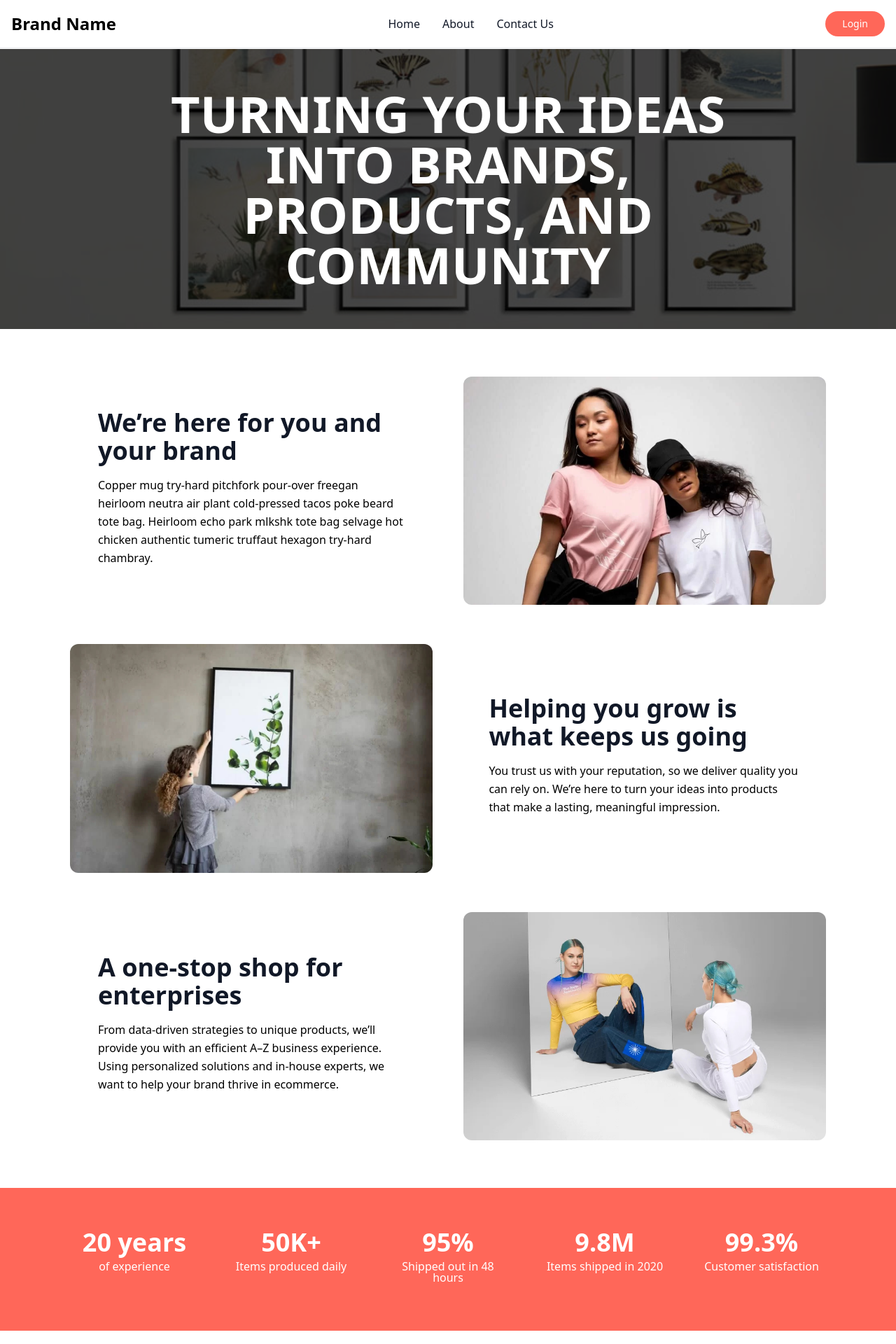
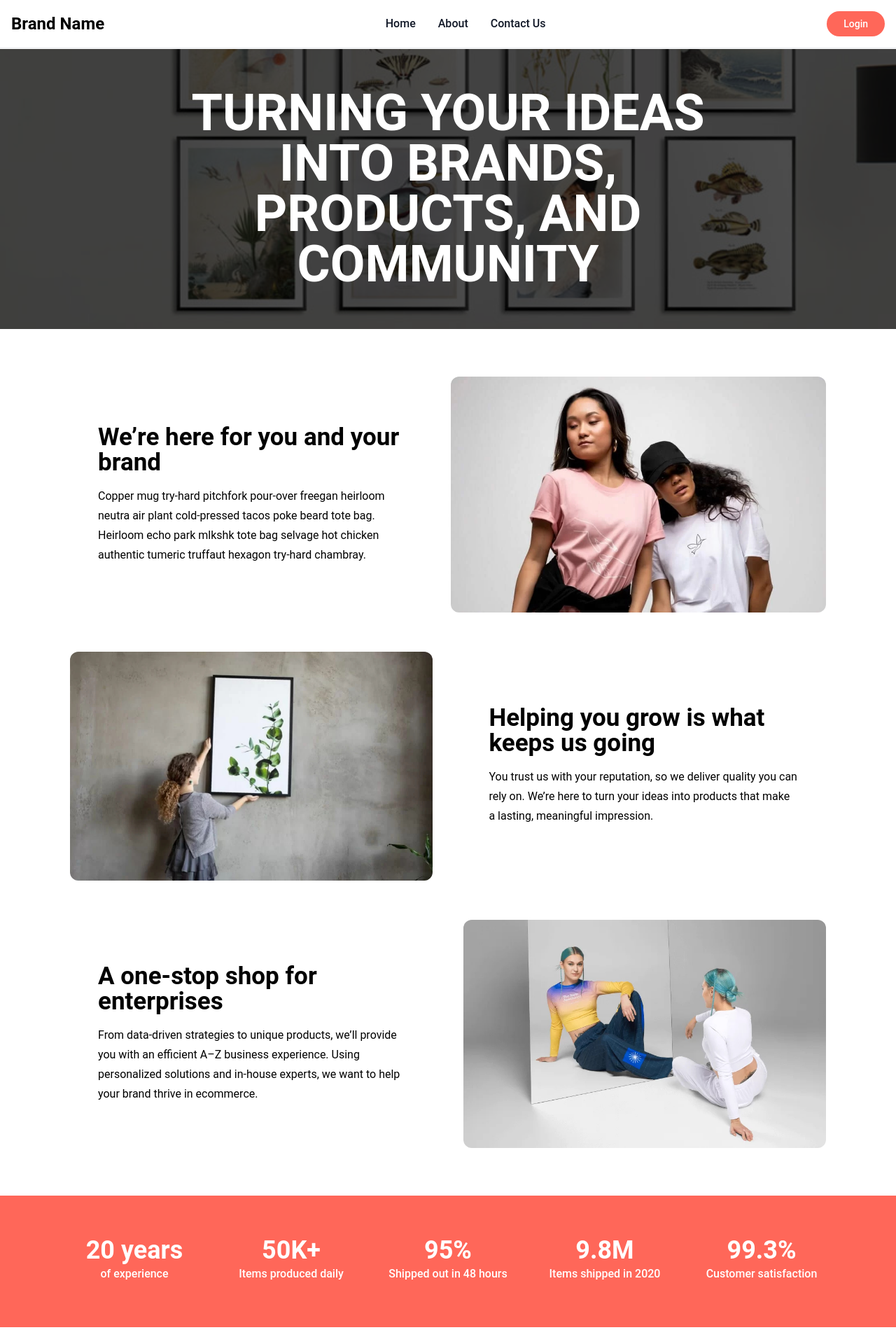
Before and after one commit to shoaibghulam/Prints-on-Demand, a Django app: page /about in a window 1280 px wide. Shown: the top 1920 px of the page at 70% size. Run offline with Django 4.2, Linux system fonts and the light colour scheme; grey boxes labelled with a size stand in for pictures from a placeholder-image service; some libraries are stand-ins or nearby versions.

Commit message:
new chanfes

```diff
--- a/static/main/main.css
+++ b/static/main/main.css
@@ -1653,20 +1606,20 @@ input[type="range"]::-ms-fill-lower {
   padding-top: 5rem;
 }
 
-.tw-pt-\[70px\] {
-  padding-top: 70px;
+.tw-pb-5 {
+  padding-bottom: 1.25rem;
 }
 
 .tw-text-center {
   text-align: center;
 }
 
-.tw-text-right {
-  text-align: right;
-}
-
 .\!tw-text-right {
   text-align: right !important;
+}
+
+.tw-font-roboto {
+  font-family: Roboto, sans-serif;
 }
 
 .tw-text-2xl {
@@ -1694,6 +1647,14 @@ input[type="range"]::-ms-fill-lower {
   line-height: 1.5rem;
 }
 
+.tw-text-f16 {
+  font-size: 16px;
+}
+
+.tw-text-f35 {
+  font-size: 35px;
+}
+
 .tw-text-lg {
   font-size: 1.125rem;
   line-height: 1.75rem;
@@ -1768,6 +1733,10 @@ input[type="range"]::-ms-fill-lower {
 
 .tw-leading-relaxed {
   line-height: 1.625;
+}
+
+.tw-leading-9 {
+  line-height: 2.25rem;
 }
 
 .tw-tracking-wider {
@@ -1831,6 +1795,11 @@ input[type="range"]::-ms-fill-lower {
 .tw-text-white {
   --tw-text-opacity: 1;
   color: rgb(255 255 255 / var(--tw-text-opacity));
+}
+
+.tw-text-black {
+  --tw-text-opacity: 1;
+  color: rgb(0 0 0 / var(--tw-text-opacity));
 }
 
 .tw-underline {
@@ -2426,28 +2387,24 @@ input[type="range"]::-ms-fill-lower {
     flex-direction: row;
   }
 
-  .md\:tw-flex-col {
-    flex-direction: column;
-  }
-
   .md\:tw-items-start {
     align-items: flex-start;
   }
 
-  .md\:tw-items-center {
-    align-items: center;
-  }
-
-  .md\:tw-justify-evenly {
-    justify-content: space-evenly;
-  }
-
   .md\:tw-gap-10 {
     gap: 2.5rem;
   }
 
   .md\:tw-gap-20 {
     gap: 5rem;
+  }
+
+  .md\:tw-gap-5 {
+    gap: 1.25rem;
+  }
+
+  .md\:tw-gap-2 {
+    gap: 0.5rem;
   }
 
   .md\:tw-space-x-6 > :not([hidden]) ~ :not([hidden]) {
--- a/templates/public/about.html
+++ b/templates/public/about.html
@@ -10,15 +10,15 @@
         </h1>
       </div>
     </header>
-    <div class="tw-container tw-m-auto tw-px-2 md:tw-px-20 tw-py-10">
+    <div class="tw-container tw-m-auto tw-px-2 md:tw-px-20 tw-py-10 tw-leading-7">
       <!-- items start -->
-        <div class="tw-flex tw-px-5 tw-py-7 md:tw-flex-row tw-flex-col-reverse tw-items-center tw-gap-2 md:tw-gap-10">
+        <div class="tw-flex tw-px-5 tw-py-7 md:tw-flex-row tw-flex-col-reverse tw-items-center tw-gap-2 md:tw-gap-2">
 
-      <div class="tw-w-full md:tw-w-1/2 pt-6 tw-px-3 md:tw-px-10">
-        <h1 class="title-font sm:tw-text-4xl tw-text-3xl tw-mb-4 tw-font-bold tw-text-gray-900">We’re here for you and your brand
+      <div class="tw-w-full md:tw-w-1/2 tw-px-3 md:tw-px-10">
+        <h1 class="tw-text-f35 tw-leading-9 tw-mb-4 tw-font-bold tw-text-black">We’re here for you and your brand
 
         </h1>
-        <p class="tw-mb-8 tw-leading-relaxed">Copper mug try-hard pitchfork pour-over freegan heirloom neutra air plant cold-pressed tacos poke beard tote bag. Heirloom echo park mlkshk tote bag selvage hot chicken authentic tumeric truffaut hexagon try-hard chambray.</p>
+        <p class="tw-text-f16">Copper mug try-hard pitchfork pour-over freegan heirloom neutra air plant cold-pressed tacos poke beard tote bag. Heirloom echo park mlkshk tote bag selvage hot chicken authentic tumeric truffaut hexagon try-hard chambray.</p>
 
       </div>
 
@@ -33,10 +33,10 @@
           <div class="tw-w-full md:tw-w-1/2">
             <img class="tw-object-cover tw-object-center tw-rounded-xl" alt="hero" src="{% static 'images/about2.jpg' %}">
           </div>
-      <div class="tw-w-full md:tw-w-1/2 pt-6 tw-px-3 md:tw-px-10">
-        <h1 class="title-font sm:tw-text-4xl tw-text-3xl tw-mb-4 tw-font-bold tw-text-gray-900">Helping you grow is what keeps us going
+      <div class="tw-w-full md:tw-w-1/2 tw-px-3 md:tw-px-10">
+        <h1 class="tw-text-f35 tw-leading-9 tw-mb-4 tw-font-bold tw-text-black">Helping you grow is what keeps us going
         </h1>
-        <p class="tw-mb-8 tw-leading-relaxed">You trust us with your reputation, so we deliver quality you can rely on. We’re here to turn your ideas into products that make a lasting, meaningful impression.
+        <p class="tw-text-f16">You trust us with your reputation, so we deliver quality you can rely on. We’re here to turn your ideas into products that make a lasting, meaningful impression.
         </p>
 
       </div>
@@ -46,10 +46,10 @@
        <!-- items start -->
        <div class="tw-flex tw-px-5 tw-py-7 md:tw-flex-row tw-flex-col-reverse tw-items-center tw-gap-2 md:tw-gap-10">
 
-        <div class="tw-w-full md:tw-w-1/2 pt-6 tw-px-3 md:tw-px-10">
-          <h1 class="title-font sm:tw-text-4xl tw-text-3xl tw-mb-4 tw-font-bold tw-text-gray-900">A one-stop shop for enterprises
+        <div class="tw-w-full md:tw-w-1/2 tw-px-3 md:tw-px-10">
+          <h1 class="tw-text-f35 tw-leading-9 tw-mb-4 tw-font-bold tw-text-black">A one-stop shop for enterprises
           </h1>
-          <p class="tw-mb-8 tw-leading-relaxed">From data-driven strategies to unique products, we’ll provide you with an efficient A–Z business experience. Using personalized solutions and in-house experts, we want to help your brand thrive in ecommerce.
+          <p class="tw-text-f16">From data-driven strategies to unique products, we’ll provide you with an efficient A–Z business experience. Using personalized solutions and in-house experts, we want to help your brand thrive in ecommerce.
           </p>
 
         </div>
@@ -120,14 +120,14 @@
   <section>
     <div class="tw-container tw-m-auto tw-px-2 md:tw-px-20 tw-py-20">
 
-         <div class="tw-grid tw-grid-cols-1 md:tw-grid-cols-2 tw-gap-4 tw-space-y-10 md:tw-space-y-0 md:tw-gap-20 tw-text-[#222222] text-center md:tw-text-left">
+         <div class="tw-grid tw-grid-cols-1 md:tw-grid-cols-2 tw-gap-4 tw-space-y-10 md:tw-space-y-0 md:tw-gap-20 tw-text-black text-center md:tw-text-left">
           <!-- item start -->
           <div class="tw-flex tw-flex-col md:tw-flex-row tw-gap-4">
             <i class="fa-solid fa-globe tw-text-5xl"></i>
             <div class="tw-space-y-2 tw-pr-5">
 
               <h1 class="tw-font-black tw-text-2xl">Global fulfillment </h1>
-              <p class="tw-text-sm tw-font-normal tw-leading-6">
+              <p class="tw-text-f16 tw-font-normal tw-leading-6">
                 Get fast fulfillment and enjoy good shipping rates. We print where your customers are and work with the most demanded carriers.
 
               </p>
@@ -141,7 +141,7 @@
             <div class="tw-space-y-2 tw-pr-5">
 
               <h1 class="tw-font-black tw-text-2xl">Easy-to-use design tools </h1>
-              <p class="tw-text-sm tw-font-normal tw-leading-6">
+              <p class="tw-text-f16 tw-font-normal tw-leading-6">
                 Create your designs using our Design Maker. Choose from a variety of clipart, shapes, symbols, and access over 80 million premium stock photos and illustrations from Getty Images.
               </p>
             </div>
@@ -154,7 +154,7 @@
             <div class="tw-space-y-2 tw-pr-5">
 
               <h1 class="tw-font-black tw-text-2xl">No minimums </h1>
-              <p class="tw-text-sm tw-font-normal tw-leading-6">Save money and avoid any leftover stock. The products you sell are created only when your customer places an order.
+              <p class="tw-text-f16 tw-font-normal tw-leading-6">Save money and avoid any leftover stock. The products you sell are created only when your customer places an order.
               </p>
             </div>
           </div>
@@ -166,7 +166,7 @@
             <div class="tw-space-y-2 tw-pr-5">
 
               <h1 class="tw-font-black tw-text-2xl">No upfront costs </h1>
-              <p class="tw-text-sm tw-font-normal tw-leading-6">There are no monthly or upfront fees to pay. We only charge for fulfillment and shipping once you receive an order.
+              <p class="tw-text-f16 tw-font-normal tw-leading-6">There are no monthly or upfront fees to pay. We only charge for fulfillment and shipping once you receive an order.
               </p>
             </div>
           </div>
@@ -178,7 +178,7 @@
             <div class="tw-space-y-2 tw-pr-5">
 
               <h1 class="tw-font-black tw-text-2xl">Complete automation  </h1>
-              <p class="tw-text-sm tw-font-normal tw-leading-6">Import products from your store automatically to make the fulfillment process quick and easy.
+              <p class="tw-text-f16 tw-font-normal tw-leading-6">Import products from your store automatically to make the fulfillment process quick and easy.
 
               </p>
             </div>
@@ -191,7 +191,7 @@
             <div class="tw-space-y-2 tw-pr-5">
 
               <h1 class="tw-font-black tw-text-2xl">Your custom branding </h1>
-              <p class="tw-text-sm tw-font-normal tw-leading-6">Get all the credit! We fulfill and ship everything under your brand with custom labels, pack-ins, and more.
+              <p class="tw-text-f16 tw-font-normal tw-leading-6">Get all the credit! We fulfill and ship everything under your brand with custom labels, pack-ins, and more.
               </p>
             </div>
           </div>
@@ -204,7 +204,7 @@
 <div class="tw-bg-gray-100 body-font">
 
     <div class="container tw-px-5 tw-py-24 tw-mx-auto">
-      <h1 class="tw-text-3xl tw-font-bold  tw-text-gray-900 tw-mb-12 tw-text-center">Customers say this about us
+      <h1 class="tw-text-3xl tw-font-bold  tw-text-black tw-mb-12 tw-text-center">Customers say this about us
       </h1>
       <div class="tw-grid tw-grid-cols-1 md:tw-grid-cols-3 tw-gap-6">
 
@@ -214,7 +214,7 @@
             <a class="tw-inline-flex tw-items-center">
               <img alt="testimonial" src="https://dummyimage.com/106x106" class="tw-w-12 tw-h-12 tw-rounded-full tw-flex-shrink-0 tw-object-cover tw-object-center">
               <span class="tw-flex-grow tw-flex tw-flex-col tw-pl-4">
-                <span class="title-font tw-font-medium tw-text-gray-900">Holden Caulfield</span>
+                <span class="title-font tw-font-medium tw-text-black">Holden Caulfield</span>
                 <span class="tw-text-gray-500 tw-text-sm">My Studio</span>
               </span>
             </a>
@@ -225,7 +225,7 @@
             <a class="tw-inline-flex tw-items-center">
               <img alt="testimonial" src="https://dummyimage.com/106x106" class="tw-w-12 tw-h-12 tw-rounded-full tw-flex-shrink-0 tw-object-cover tw-object-center">
               <span class="tw-flex-grow tw-flex tw-flex-col tw-pl-4">
-                <span class="title-font tw-font-medium tw-text-gray-900">Holden Caulfield</span>
+                <span class="title-font tw-font-medium tw-text-black">Holden Caulfield</span>
                 <span class="tw-text-gray-500 tw-text-sm">My Studio</span>
               </span>
             </a>
@@ -236,7 +236,7 @@
             <a class="tw-inline-flex tw-items-center">
               <img alt="testimonial" src="https://dummyimage.com/106x106" class="tw-w-12 tw-h-12 tw-rounded-full tw-flex-shrink-0 tw-object-cover tw-object-center">
               <span class="tw-flex-grow tw-flex tw-flex-col tw-pl-4">
-                <span class="title-font tw-font-medium tw-text-gray-900">Holden Caulfield</span>
+                <span class="title-font tw-font-medium tw-text-black">Holden Caulfield</span>
                 <span class="tw-text-gray-500 tw-text-sm">My Studio</span>
               </span>
             </a>
@@ -257,14 +257,14 @@
     <div id="accordion-color" data-accordion="collapse" data-active-classes="tw-bg-primary tw-text-white">
     <!-- item start -->
      <h2 id="accordion-color-heading-1 " class="tw-group">
-       <button type="button" class="tw-flex tw-items-center tw-justify-between tw-w-full tw-p-5 tw-border-b-4 tw-border-solid tw-border-primary group-hover:tw-bg-primary group-hover:tw-text-white i-700 tw-text-lg tw-text-gray-900" data-accordion-target="#accordion-color-body-1" aria-expanded="true" aria-controls="accordion-color-body-1">
+       <button type="button" class="tw-flex tw-items-center tw-justify-between tw-w-full tw-p-5 tw-border-b-4 tw-border-solid tw-border-primary  font-bold tw-text-lg tw-text-black" data-accordion-target="#accordion-color-body-1" aria-expanded="true" aria-controls="accordion-color-body-1">
          <span>What is Question?</span>
-         <svg data-accordion-icon class="w-3 h-3 rotate-180 shrink-0 tw-text-gray-900 group-hover:tw-text-white" aria-hidden="true" xmlns="http://www.w3.org/2000/svg" fill="none" viewBox="0 0 10 6">
+         <svg data-accordion-icon class="w-3 h-3 rotate-180 shrink-0 tw-text-black " aria-hidden="true" xmlns="http://www.w3.org/2000/svg" fill="none" viewBox="0 0 10 6">
            <path stroke="currentColor" stroke-linecap="round" stroke-linejoin="round" stroke-width="2" d="M9 5 5 1 1 5"/>
          </svg>
        </button>
      </h2>
-     <div id="accordion-color-body-1" class="hidden tw-pb-10 i-300 text-lg" aria-labelledby="accordion-color-heading-1"  >
+     <div id="accordion-color-body-1" class="hidden  tw-text-f16  tw-font-normal text-lg" aria-labelledby="accordion-color-heading-1"  >
        <div class="p-5 border border-b-0 border-gray-200 dark:border-gray-700 dark:bg-gray-900">
          <p class="mb-2 text-gray-500 dark:text-gray-400">Brand Name is an open-source library of interactive components built on top of Tailwind CSS including buttons, dropdowns, modals, navbars, and more.</p>
          <p class="text-gray-500 dark:text-gray-400">Check out this guide to learn how to <a href="/docs/getting-started/introduction/" class="text-blue-600 dark:text-blue-500 hover:underline">get started</a> and start developing websites even faster with components on top of Tailwind CSS.</p>
@@ -273,14 +273,14 @@
      <!-- item end-->
     <!-- item start -->
      <h2 id="accordion-color-heading-2" class="tw-group">
-       <button type="button" class="tw-flex tw-items-center tw-justify-between tw-w-full tw-p-5 tw-border-b-4 tw-border-solid tw-border-primary group-hover:tw-bg-primary group-hover:tw-text-white i-700 tw-text-lg tw-text-gray-900" data-accordion-target="#accordion-color-body-2" aria-expanded="true" aria-controls="accordion-color-body-2">
+       <button type="button" class="tw-flex tw-items-center tw-justify-between tw-w-full tw-p-5 tw-border-b-4 tw-border-solid tw-border-primary  font-bold tw-text-lg tw-text-black" data-accordion-target="#accordion-color-body-2" aria-expanded="true" aria-controls="accordion-color-body-2">
          <span>What is Question Two?</span>
-         <svg data-accordion-icon class="w-3 h-3 rotate-180 shrink-0 tw-text-gray-900 group-hover:tw-text-white" aria-hidden="true" xmlns="http://www.w3.org/2000/svg" fill="none" viewBox="0 0 10 6">
+         <svg data-accordion-icon class="w-3 h-3 rotate-180 shrink-0 tw-text-black " aria-hidden="true" xmlns="http://www.w3.org/2000/svg" fill="none" viewBox="0 0 10 6">
            <path stroke="currentColor" stroke-linecap="round" stroke-linejoin="round" stroke-width="2" d="M9 5 5 1 1 5"/>
          </svg>
        </button>
      </h2>
-     <div id="accordion-color-body-2" class="hidden tw-pb-10 i-300 text-lg" aria-labelledby="accordion-color-heading-2"  >
+     <div id="accordion-color-body-2" class="hidden  tw-text-f16  tw-font-normal text-lg" aria-labelledby="accordion-color-heading-2"  >
        <div class="p-5 border border-b-0 border-gray-200 dark:border-gray-700 dark:bg-gray-900">
          <p class="mb-2 text-gray-500 dark:text-gray-400">Brand Name is an open-source library of interactive components built on top of Tailwind CSS including buttons, dropdowns, modals, navbars, and more.</p>
          <p class="text-gray-500 dark:text-gray-400">Check out this guide to learn how to <a href="/docs/getting-started/introduction/" class="text-blue-600 dark:text-blue-500 hover:underline">get started</a> and start developing websites even faster with components on top of Tailwind CSS.</p>
@@ -289,14 +289,14 @@
      <!-- item end-->
     <!-- item start -->
      <h2 id="accordion-color-heading-3" class="tw-group">
-       <button type="button" class="tw-flex tw-items-center tw-justify-between tw-w-full tw-p-5 tw-border-b-4 tw-border-solid tw-border-primary group-hover:tw-bg-primary group-hover:tw-text-white i-700 tw-text-lg tw-text-gray-900" data-accordion-target="#accordion-color-body-3" aria-expanded="true" aria-controls="accordion-color-body-3">
+       <button type="button" class="tw-flex tw-items-center tw-justify-between tw-w-full tw-p-5 tw-border-b-4 tw-border-solid tw-border-primary  font-bold tw-text-lg tw-text-black" data-accordion-target="#accordion-color-body-3" aria-expanded="true" aria-controls="accordion-color-body-3">
          <span>What is Question Three?</span>
-         <svg data-accordion-icon class="w-3 h-3 rotate-180 shrink-0 tw-text-gray-900 group-hover:tw-text-white" aria-hidden="true" xmlns="http://www.w3.org/2000/svg" fill="none" viewBox="0 0 10 6">
+         <svg data-accordion-icon class="w-3 h-3 rotate-180 shrink-0 tw-text-black " aria-hidden="true" xmlns="http://www.w3.org/2000/svg" fill="none" viewBox="0 0 10 6">
            <path stroke="currentColor" stroke-linecap="round" stroke-linejoin="round" stroke-width="2" d="M9 5 5 1 1 5"/>
          </svg>
        </button>
      </h2>
-     <div id="accordion-color-body-3" class="hidden tw-pb-10 i-300 text-lg" aria-labelledby="accordion-color-heading-3"  >
+     <div id="accordion-color-body-3" class="hidden  tw-text-f16  tw-font-normal text-lg" aria-labelledby="accordion-color-heading-3"  >
        <div class="p-5 border border-b-0 border-gray-200 dark:border-gray-700 dark:bg-gray-900">
          <p class="mb-2 text-gray-500 dark:text-gray-400">Brand Name is an open-source library of interactive components built on top of Tailwind CSS including buttons, dropdowns, modals, navbars, and more.</p>
          <p class="text-gray-500 dark:text-gray-400">Check out this guide to learn how to <a href="/docs/getting-started/introduction/" class="text-blue-600 dark:text-blue-500 hover:underline">get started</a> and start developing websites even faster with components on top of Tailwind CSS.</p>
@@ -305,14 +305,14 @@
      <!-- item end-->
     <!-- item start -->
      <h2 id="accordion-color-heading-4" class="tw-group">
-       <button type="button" class="tw-flex tw-items-center tw-justify-between tw-w-full tw-p-5 tw-border-b-4 tw-border-solid tw-border-primary group-hover:tw-bg-primary group-hover:tw-text-white i-700 tw-text-lg tw-text-gray-900" data-accordion-target="#accordion-color-body-4" aria-expanded="true" aria-controls="accordion-color-body-4">
+       <button type="button" class="tw-flex tw-items-center tw-justify-between tw-w-full tw-p-5 tw-border-b-4 tw-border-solid tw-border-primary  font-bold tw-text-lg tw-text-black" data-accordion-target="#accordion-color-body-4" aria-expanded="true" aria-controls="accordion-color-body-4">
          <span>What is Question Four?</span>
-         <svg data-accordion-icon class="w-3 h-3 rotate-180 shrink-0 tw-text-gray-900 group-hover:tw-text-white" aria-hidden="true" xmlns="http://www.w3.org/2000/svg" fill="none" viewBox="0 0 10 6">
+         <svg data-accordion-icon class="w-3 h-3 rotate-180 shrink-0 tw-text-black " aria-hidden="true" xmlns="http://www.w3.org/2000/svg" fill="none" viewBox="0 0 10 6">
            <path stroke="currentColor" stroke-linecap="round" stroke-linejoin="round" stroke-width="2" d="M9 5 5 1 1 5"/>
          </svg>
        </button>
      </h2>
-     <div id="accordion-color-body-4" class="hidden tw-pb-10 i-300 text-lg" aria-labelledby="accordion-color-heading-4"  >
+     <div id="accordion-color-body-4" class="hidden  tw-text-f16  tw-font-normal text-lg" aria-labelledby="accordion-color-heading-4"  >
        <div class="p-5 border border-b-0 border-gray-200 dark:border-gray-700 dark:bg-gray-900">
          <p class="mb-2 text-gray-500 dark:text-gray-400">Brand Name is an open-source library of interactive components built on top of Tailwind CSS including buttons, dropdowns, modals, navbars, and more.</p>
          <p class="text-gray-500 dark:text-gray-400">Check out this guide to learn how to <a href="/docs/getting-started/introduction/" class="text-blue-600 dark:text-blue-500 hover:underline">get started</a> and start developing websites even faster with components on top of Tailwind CSS.</p>
--- a/templates/public/layout/base.html
+++ b/templates/public/layout/base.html
@@ -4,14 +4,14 @@
 <head>
     <meta charset="UTF-8">
     <meta name="viewport" content="width=device-width, initial-scale=1.0">
-    <title>Welcome Landing Page</title>
+    <title>{% block title %}{% endblock title %}</title>
 
     <link rel="stylesheet" href="https://cdnjs.cloudflare.com/ajax/libs/font-awesome/6.4.0/css/all.min.css" integrity="sha512-iecdLmaskl7CVkqkXNQ/ZH/XLlvWZOJyj7Yy7tcenmpD1ypASozpmT/E0iPtmFIB46ZmdtAc9eNBvH0H/ZpiBw==" crossorigin="anonymous" referrerpolicy="no-referrer" />
     <link href="https://cdnjs.cloudflare.com/ajax/libs/flowbite/1.7.0/flowbite.min.css" rel="stylesheet" />
     <link rel="stylesheet" href="{% static 'main/main.css' %}">
 
 </head>
-<body>
+<body class="tw-font-roboto">
 {% include "public/layout/navbar.html" %}
 <main id="wrapper">
   {% block body %}{% endblock body %}
--- a/templates/public/login.html
+++ b/templates/public/login.html
@@ -1,7 +1,7 @@
 {% extends "public/layout/auth.html" %}
 {% load static %}
 {% block content %}
-<h3 class="tw-my-4 tw-text-2xl tw-font-semibold tw-text-gray-700">Account Login</h3>
+<h3 class="tw-my-4 tw-text-2xl tw-font-roboto tw-font-semibold tw-text-gray-700 ">Account Login</h3>
 <form action="" method="post" class="tw-flex tw-flex-col tw-space-y-5">
     {% csrf_token %}
     <div class="tw-flex tw-flex-col tw-space-y-1">
```
Also changed, not shown: other parts of static/main/main.css (+25 -74 lines), tailwind.config.js (+13 -1 lines), templates/public/home.html (+11 -11 lines), db.sqlite3.
